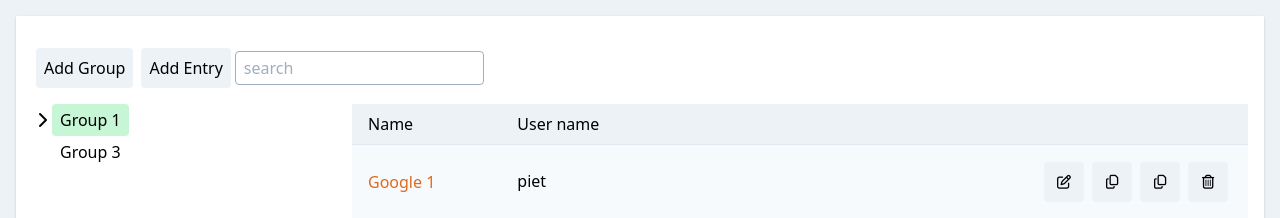
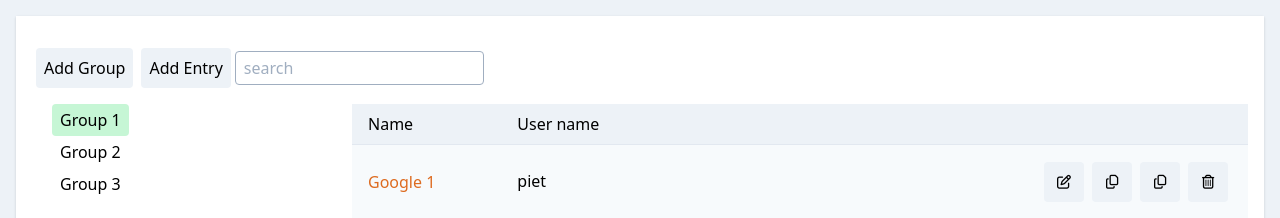
Before and after one commit to dmeelker/PasswordStoreClient, a React (Create React App) app: page / in a window 1280 px wide. Shown: the top 218 px of the page. Built offline with nearby package versions, Linux system fonts and the light colour scheme.

Commit message:
Observable

```diff
--- a/src/App.tsx
+++ b/src/App.tsx
@@ -2,6 +2,7 @@ import React from 'react';
 import './styles.css';
 import { Login } from './Screens/Login/Login';
 import { Overview } from './Screens/Overview/Overview';
+import EntryService from './Model/EntryService';
 
 enum Screen {
   Login,
@@ -20,12 +21,15 @@ class App extends React.Component<Props, State> {
   constructor(props: Props) {
     super(props);
 
+    EntryService.load();
+
     this.state = {
       activeScreen: Screen.Overview
     };
   }
 
   loginSuccessful() {
+
     this.setState({
       activeScreen: Screen.Overview
     });
--- /dev/null
+++ b/src/Model/EntrySearching.ts
@@ -0,0 +1,23 @@
+import { PasswordGroup, PasswordEntry } from "./Model";
+
+export function searchEntries(groups: PasswordGroup[], searchTerms: string): PasswordEntry[] {
+    const matches = new Array<PasswordEntry>();
+    const expression = new RegExp(searchTerms, "i")
+
+    for (let group of groups) {
+        searchGroup(group, expression, (entry) => matches.push(entry));
+    }
+
+    return matches.sort((a, b) => a.name.localeCompare(b.name));
+}
+
+function searchGroup(group: PasswordGroup, expression: RegExp, matchHandler: (entry: PasswordEntry) => any) {
+    const entries = group.entries.filter((entry) => entry.name.match(expression));
+    for(let entry of entries) {
+    matchHandler(entry);
+    }
+
+    for(let child of group.groups) {
+    searchGroup(child, expression, matchHandler);
+    }
+}
--- /dev/null
+++ b/src/Model/EntryService.ts
@@ -0,0 +1,59 @@
+import { PasswordGroup, PasswordEntry } from "./Model";
+import { Observable } from "./Observable";
+
+class EntryService {
+    readonly groups = new Observable<PasswordGroup[]>([]);
+
+    public add(newGroup: PasswordGroup) {
+        this.groups.set(this.sortGroups([...this.groups.get(), newGroup]));
+    }
+
+    public addSubGroup(newGroup: PasswordGroup, parent: PasswordGroup) {
+        parent.groups.push(newGroup);
+        this.notifyListeners();
+    }
+
+    private notifyListeners() {
+        this.groups.set([...this.groups.get()]);
+    }
+
+    private sortGroups(groups: PasswordGroup[]) : PasswordGroup[] {
+        return groups.sort((a, b) => a.name.localeCompare(b.name));
+    }
+
+    public load() {
+        const groups = [];
+        let group1 = new PasswordGroup("Group 1");
+
+        for (let i = 1; i < 100; i++) {
+            let entry = new PasswordEntry(group1);
+            entry.name = "Google " + i;
+            entry.username = "piet";
+            entry.url = "https://www.google.com";
+            entry.password = "lala";
+            group1.entries.push(entry);
+        }
+        {
+            let entry = new PasswordEntry(group1);
+            entry.name = "Bank 2";
+            entry.username = "piet 2";
+            group1.entries.push(entry);
+        }
+        let group2 = new PasswordGroup("Group 2");
+        {
+            let entry = new PasswordEntry(group2);
+            entry.name = "Bank 3";
+            entry.username = "piet 3";
+            group2.entries.push(entry);
+        }
+        let group3 = new PasswordGroup("Group 3");
+
+        groups.push(group1);
+        groups.push(group2);
+        groups.push(group3);
+
+        this.groups.set(this.sortGroups(groups));
+    }
+}
+
+export default new EntryService();
--- a/src/Model/Model.ts
+++ b/src/Model/Model.ts
@@ -1,10 +1,4 @@
 import {v4 as uuid} from "uuid";
-
-export class ApplicationModel {
-    public groups = new Array<PasswordGroup>();
-
-    public static instance = new ApplicationModel();
-};
 
 export class PasswordGroup {
     public id: string = uuid();
--- /dev/null
+++ b/src/Model/Observable.ts
@@ -0,0 +1,40 @@
+import React from "react";
+
+type Listener<T> = (value: T) => void;
+type Unsubscriber = () => void;
+
+export class Observable<T> {
+    private listeners: Listener<T>[] = [];
+    private value: T;
+
+    constructor(value: T) {
+        this.value = value;
+    }
+
+    public get(): T {
+        return this.value;
+    }
+
+    public set(newValue: T) {
+        if (this.value !== newValue) {
+            this.value = newValue;
+            this.listeners.forEach(l => l(this.value));
+        }
+    }
+
+    public addListener(listener: Listener<T>): Unsubscriber {
+        this.listeners.push(listener);
+
+        return () => {this.listeners = this.listeners.filter(l => l !== listener)};
+    }
+}
+
+export function useObservable<T>(observable: Observable<T>) {
+    const [value, setValue] = React.useState(observable.get());
+
+    React.useEffect(() => {
+        return observable.addListener(setValue);
+    }, [observable]);
+
+    return value;
+}
--- a/src/Screens/Overview/Overview.tsx
+++ b/src/Screens/Overview/Overview.tsx
@@ -1,34 +1,16 @@
 import React, { useState } from 'react';
-import { PasswordGroup, ApplicationModel, PasswordEntry } from '../../Model/Model';
+import { PasswordGroup, PasswordEntry } from '../../Model/Model';
 import { Overlay } from '../../Components/Overlay/Overlay';
 import { EntryTable } from './EntryTable';
 import { GroupList } from './GroupList';
 import { EntryDetails } from './EntryDetails';
-
-function searchEntries(groups: PasswordGroup[], searchTerms: string): PasswordEntry[] {
-  const matches = new Array<PasswordEntry>();
-  const expression = new RegExp(searchTerms, "i")
-
-  for (let group of groups) {
-    searchGroup(group, expression, (entry) => matches.push(entry));
-  }
-
-  return matches.sort((a, b) => a.name.localeCompare(b.name));
-}
-
-function searchGroup(group: PasswordGroup, expression: RegExp, matchHandler: (entry: PasswordEntry) => any) {
-    const entries = group.entries.filter((entry) => entry.name.match(expression));
-    for(let entry of entries) {
-      matchHandler(entry);
-    }
-
-    for(let child of group.groups) {
-      searchGroup(child, expression, matchHandler);
-    }
-}
+import { searchEntries } from '../../Model/EntrySearching';
+import { useObservable } from '../../Model/Observable';
+import entryService from '../../Model/EntryService';
 
 export function Overview() {
-  const [groups, setGroups] = useState(ApplicationModel.instance.groups);
+  const groups = useObservable(entryService.groups);
+
   const [selectedGroup, setSelectedGroup] = useState(groups[0]);
   const [openEntry, setOpenEntry] = useState<PasswordEntry>();
   const [createMode, setCreateMode] = useState(false);
@@ -39,12 +21,16 @@ export function Overview() {
     //showEntryDetails(selectedGroup.entries[0]);
 
   function createNewGroup(){
-    let newGroupName = prompt("What should the new group be called?");
+    const newGroupName = prompt("What should the new group be called?");
 
     if (newGroupName) {
-      let newGroups = groups.slice();
-      newGroups.push(new PasswordGroup(newGroupName));
-      setGroups(newGroups);
+      const newGroup = new PasswordGroup(newGroupName);
+
+      if(selectedGroup) {
+        entryService.addSubGroup(newGroup, selectedGroup);
+      } else {
+        entryService.add(newGroup);
+      }
     }
   }
 
--- a/src/index.tsx
+++ b/src/index.tsx
@@ -1,37 +1,6 @@
 import React from 'react';
 import ReactDOM from 'react-dom';
-//import './index.scss';
 import App from './App';
-import { ApplicationModel, PasswordGroup, PasswordEntry } from './Model/Model';
-
-let group1 = new PasswordGroup("Group 1");
-
-for(let i=1; i<100; i++){
-  let entry = new PasswordEntry(group1);
-  entry.name = "Google " + i;
-  entry.username = "piet";
-  entry.url = "https://www.google.com";
-  entry.password = "lala";
-  group1.entries.push(entry);
-}
-{
-  let entry = new PasswordEntry(group1);
-  entry.name = "Bank 2";
-  entry.username = "piet 2";
-  group1.entries.push(entry);
-}
-let group2 = new PasswordGroup("Group 2");
-{
-  let entry = new PasswordEntry(group2);
-  entry.name = "Bank 3";
-  entry.username = "piet 3";
-  group2.entries.push(entry);
-}
-let group3 = new PasswordGroup("Group 3");
-
-ApplicationModel.instance.groups.push(group1);
-group1.groups.push(group2);
-ApplicationModel.instance.groups.push(group3);
 
 ReactDOM.render(
   <React.StrictMode>
```
